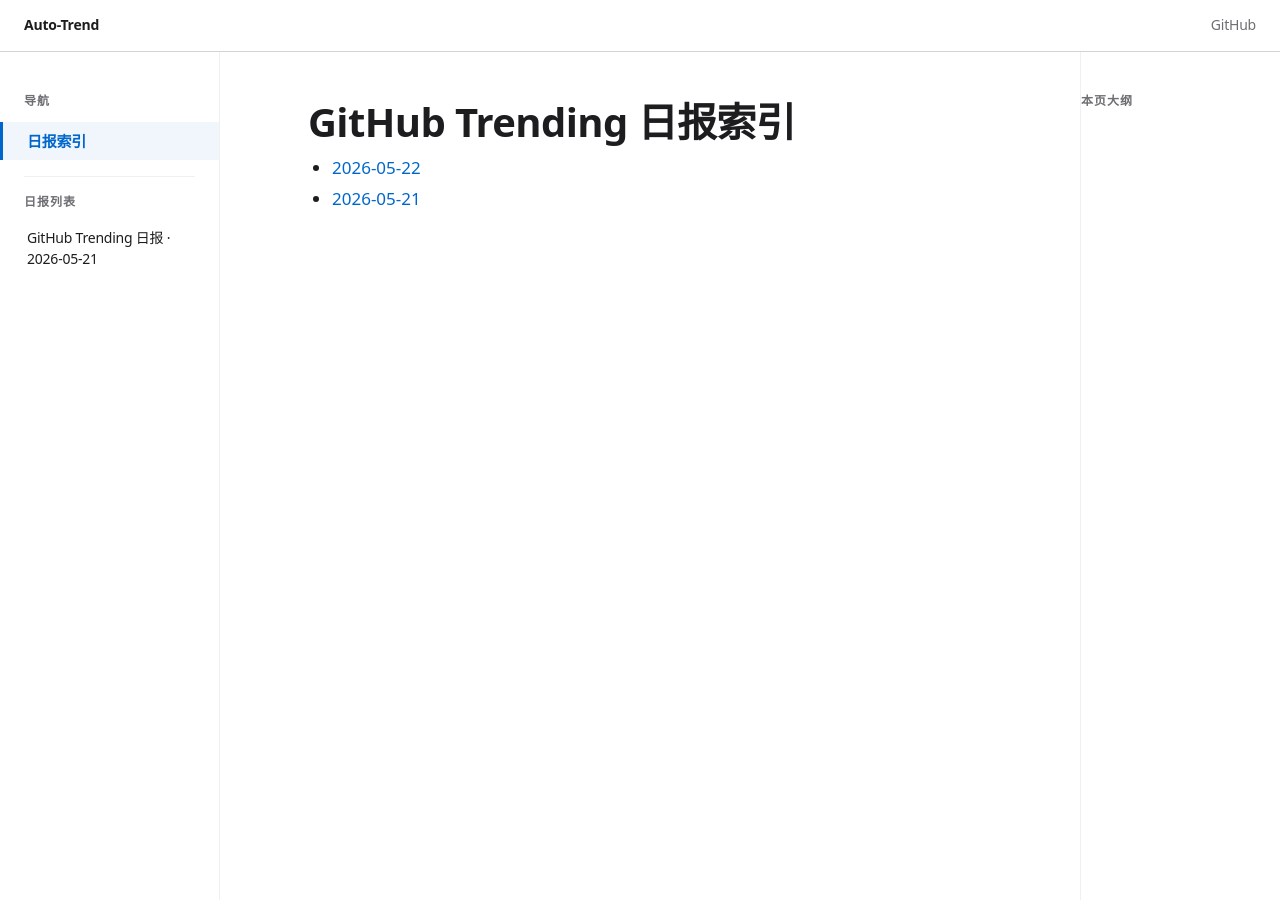
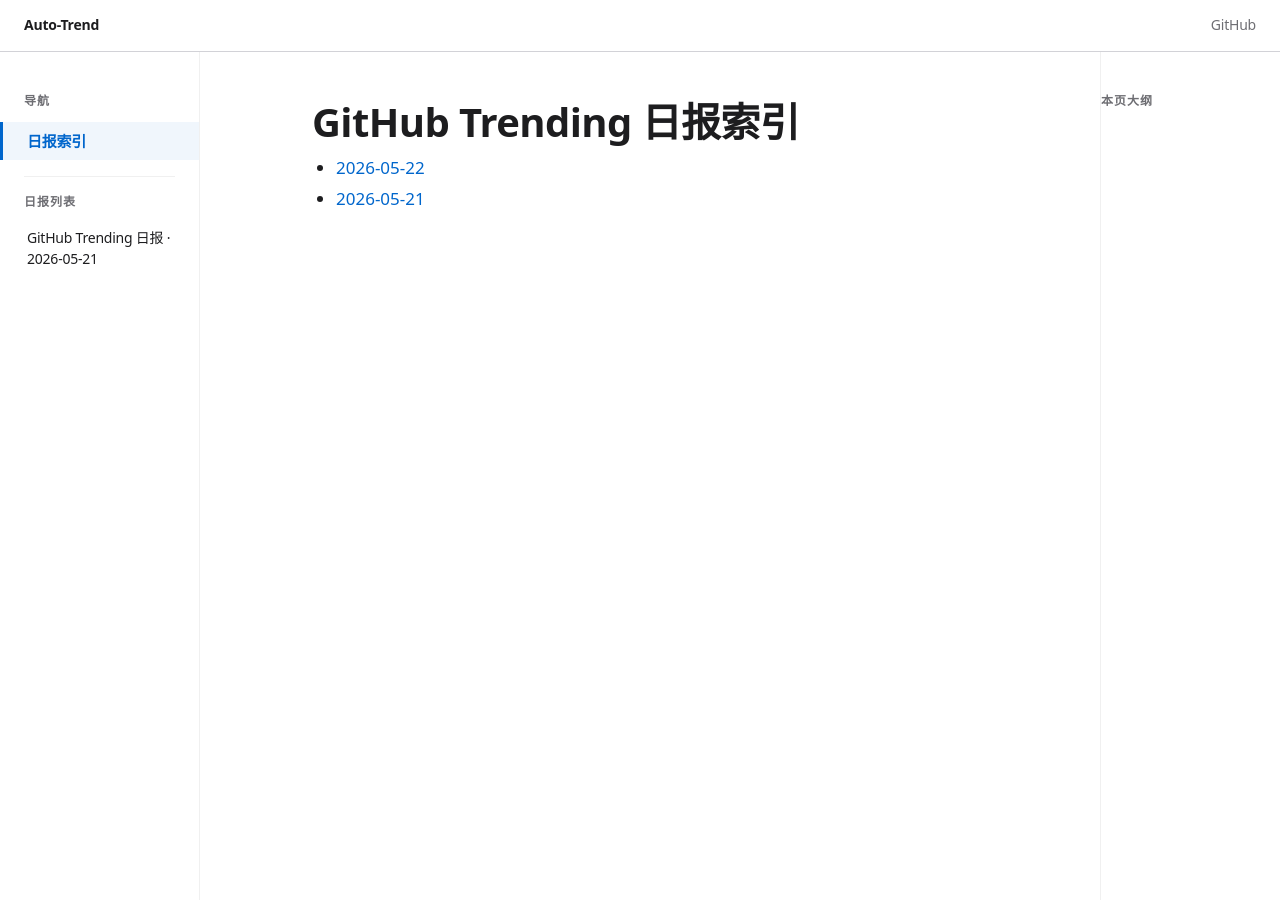
Before and after one commit to int2t05/auto-trend, a Jekyll site: the page built from docs/index.md, in a window 1280 px wide and 900 px high. Built offline with Jekyll 4.4.1, drawn with Linux system fonts in a browser that asks for light colours; our own code applies the rules of GitHub Pages for plain Markdown files.

Commit message:
style: wider center content, bigger column gaps, slimmer sidebars
Content max-width 820→880px, column-gap 40→56px, sidebars narrowed
20px each, content-area horizontal padding 48→56px.

Co-Authored-By: Claude Opus 4.7 <noreply@anthropic.com>

```diff
--- a/docs/_layouts/default.html
+++ b/docs/_layouts/default.html
@@ -16,10 +16,10 @@
       --primary-on-dark: #2997ff;
       --hairline: #d2d2d7;
       --divider-soft: #f0f0f0;
-      --sidebar-width: 220px;
-      --toc-width: 200px;
-      --content-max: 820px;
-      --column-gap: 40px;
+      --sidebar-width: 200px;
+      --toc-width: 180px;
+      --content-max: 880px;
+      --column-gap: 56px;
     }
 
     *, *::before, *::after { box-sizing: border-box; margin: 0; padding: 0; }
@@ -162,7 +162,7 @@
     .content-area {
       flex: 1;
       min-width: 0;
-      padding: 48px 48px 80px;
+      padding: 48px 56px 80px;
     }
 
     .content-area h1 {
```
